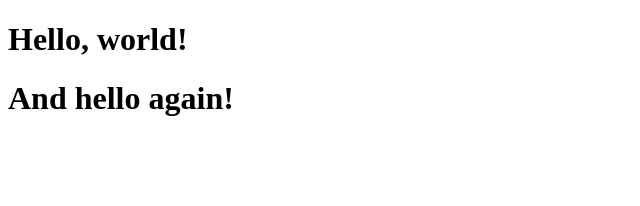
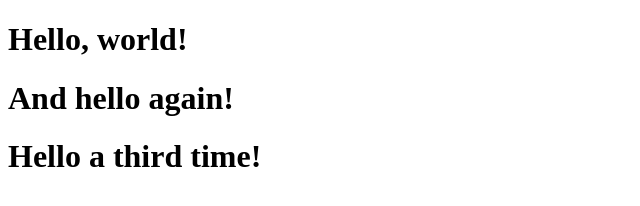
Before and after one commit to asebaq/cs50-courses, a plain HTML site: page web-development/hello.html in a window 1280 px wide. Shown: the whole page, without its empty margins (0-640 px from the left). Drawn offline with Linux system fonts and the light colour scheme.

Commit message:
Added a third line

```diff
--- a/web-development/hello.html
+++ b/web-development/hello.html
@@ -9,5 +9,6 @@
 <body>
     <h1>Hello, world!</h1>
     <h1>And hello again!</h1>
+    <h1>Hello a third time!</h1>
 </body>
 </html>
```
